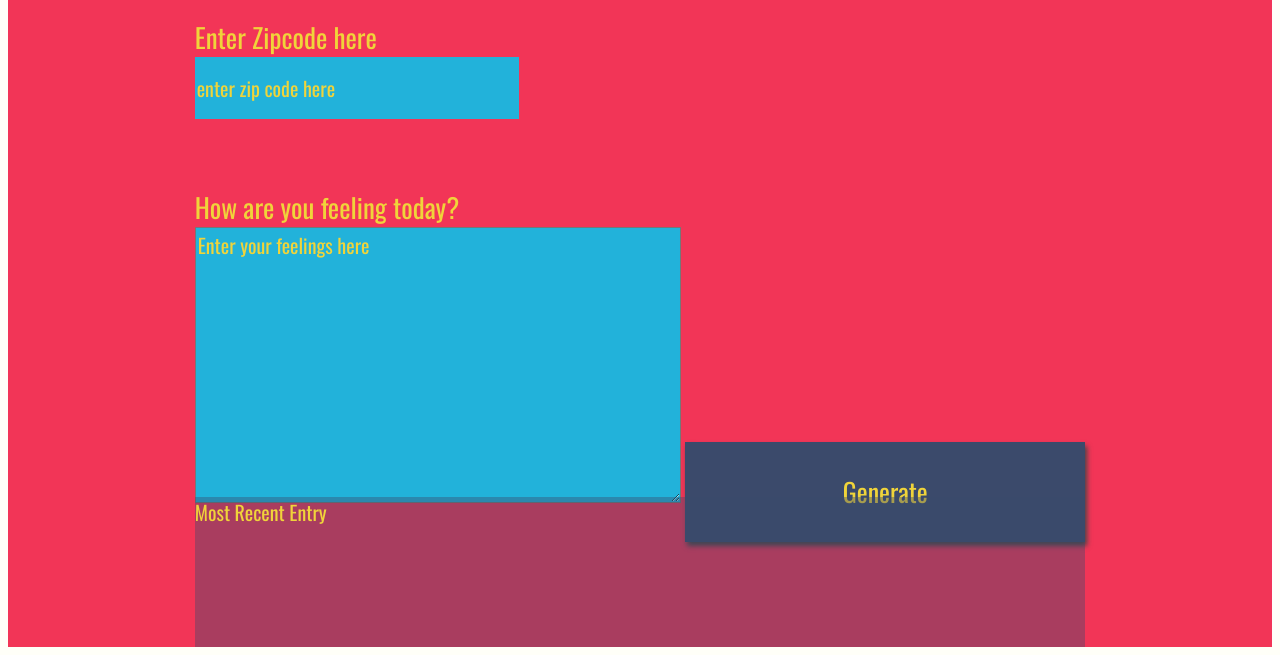
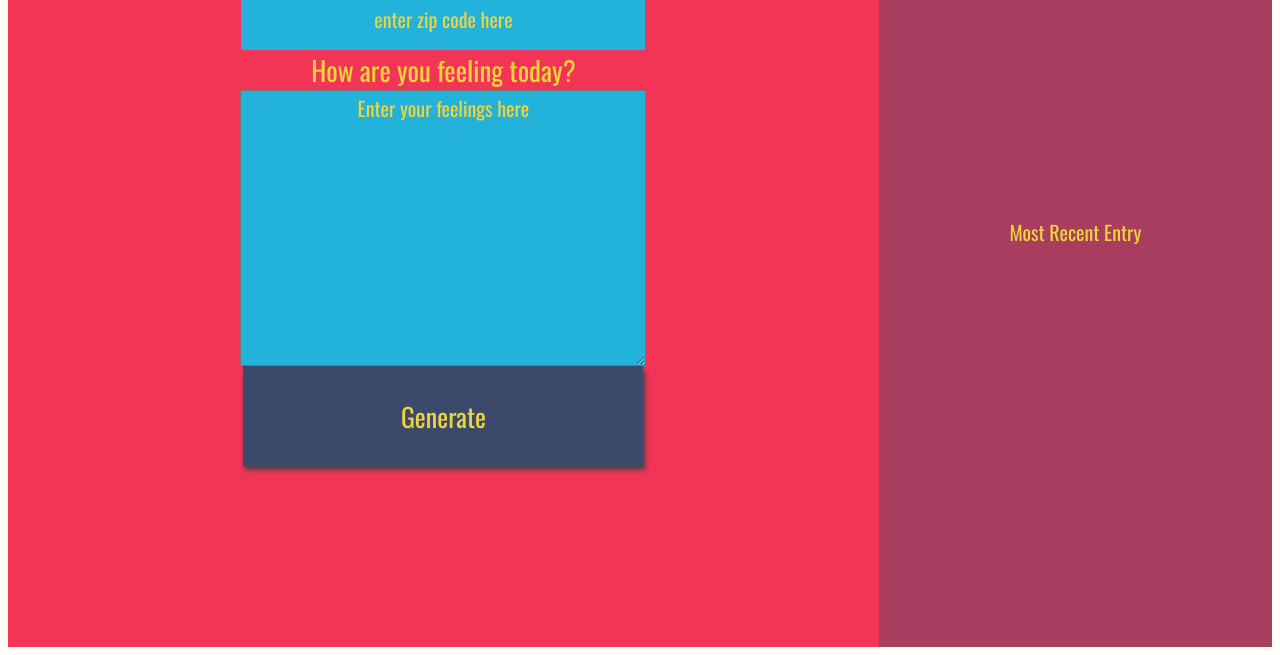
Before and after one commit to mokai2008/Website-Professional-Nanodegree-Weather-App-Project, a plain HTML site: page website/index.html in a window 1280 px wide. Shown: the part 161-816 px from the top of the page. Drawn offline with nearby package versions, Linux system fonts and the light colour scheme; a web font is replaced by a local one.

Commit message:
fixing some styles

```diff
--- a/website/app.js
+++ b/website/app.js
@@ -66,9 +66,9 @@ const ShowData = async() => {
 
   try {
   const allData = await data.json();
-  document.getElementById('date').innerHTML = allData.date;
-  document.getElementById('temp').innerHTML = allData.temperature;
-  document.getElementById('content').innerHTML = allData.user_response;
+  document.getElementById('date').innerHTML = `Date: ${allData.date}`;
+  document.getElementById('temp').innerHTML = `Temperature: ${allData.temperature}`;
+  document.getElementById('content').innerHTML = `Your Feelings: ${allData.user_response}`;
   }catch(error) {
     console.log("error", error);
   }
--- a/website/index.html
+++ b/website/index.html
@@ -8,8 +8,10 @@
 </head>
  <body>
 <div id = "app">
+  <div id="input-area">
   <div class ="holder headline">
-    Weather Journal App
+    <h1>Weather Journal App</h1>
+
   </div>
   <div class ="holder zip">
     <label for="zip">Enter Zipcode here</label>
@@ -17,8 +19,9 @@
   </div>
   <div class ="holder feel">
     <label for="feelings">How are you feeling today?</label>
-    <textarea class= "myInput" id="feelings" placeholder="Enter your feelings here" rows="9" cols="50"></textarea>
+    <textarea class= "myInput" id="feelings" placeholder="Enter your feelings here" rows="9" cols="40"></textarea>
     <button id="generate" type = "submit"> Generate </button>
+  </div>
   </div>
   <div class ="holder entry">
     <div class = "title">Most Recent Entry</div>
--- a/website/style.css
+++ b/website/style.css
@@ -4,28 +4,38 @@ body{
 }
 
 #app{
-    display: grid;
-    grid-auto-rows: minmax(150px, auto);
-    /* grid-template-columns:  */
-    height:100vh;
+    display: flex;
+    justify-content: space-between;
+    height: 100vh;
     background: #f23557;
     color: #f0d43a;
     justify-content: center;
-    grid-gap: 1em;
     font-size: 20px;
     font-family: 'Oswald', sans-serif;
 }
 
 .holder{
+    display: flex;
+    flex-direction: column;
+    justify-content: center;
+    align-items: center;
+}
 
+#input-area {
+    width: 70%;
 }
 
 .entry{
     background: rgba(59, 74, 107, .4);
+    width: 30%;
+    padding: 10px;
 }
 
 #entryHolder{
-
+    display: flex;
+    flex-direction: column;
+    align-items: center;
+    justify-content: center;
 }
 
 #date{
@@ -44,7 +54,7 @@ body{
 
 }
 .title{
-
+    margin-bottom: 30px;
 }
 
 /*  Basic Styling To Override Default For Basic HTML Elements */
@@ -56,12 +66,14 @@ label{
 input{
     display:block;
     height: 60px;
-    width: 320px;
+    width: 400px;
     background:#22b2da;
     color: #f0d43a;
     font-size: 20px;
     font-family: 'Oswald', sans-serif;
     border: none;
+    text-align: center;
+
 }
 
 button{
@@ -79,10 +91,12 @@ h1{
 }
 
 textarea{
+    width: 400px;
     background:#22b2da;
     color: #f0d43a;
     font-size: 20px;
     font-family: 'Oswald', sans-serif;
+    text-align: center;
 }
 /* Reset style for HTML element on active to have no border*/
 input:focus,
```
